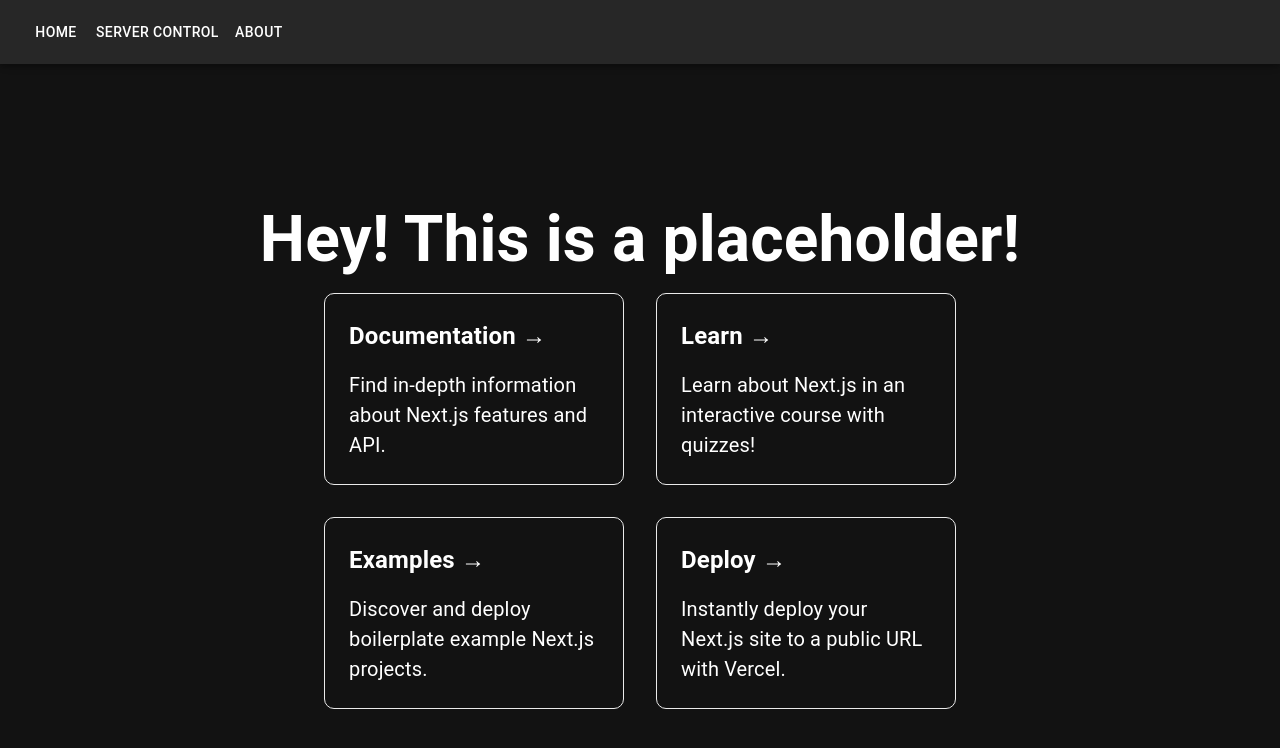
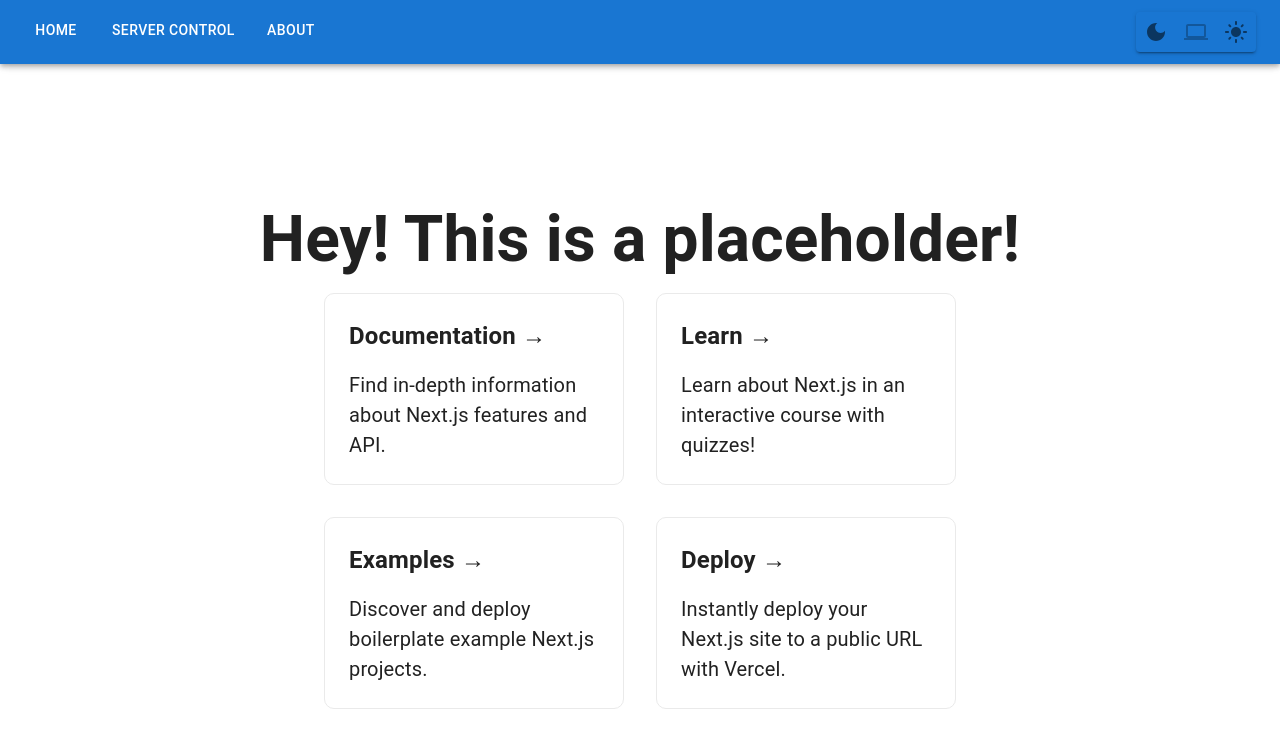
Before and after one commit to heloman1/personal-website, a Next.js app in the folder nextjs/: page / in a window 1280 px wide. Shown: the top 748 px of the page. Built offline with nearby package versions, Linux system fonts and the light colour scheme.

Commit message:
Added themes, pages can add buttons to navbar

```diff
--- a/nextjs/additional.d.ts
+++ b/nextjs/additional.d.ts
@@ -1,10 +1,12 @@
 // Used by server control to display a navbar with different links
-import type { ReactElement, ReactNode } from "react";
+import type { ReactElement, ReactNode, Dispatch, SetStateAction } from "react";
 import type { NextPage } from "next";
 import type { AppProps } from "next/app";
 
+export type ThemeMode = "light" | "dark" | "system";
+
 export type NextPageWithLayoutOverride = NextPage & {
-    NavbarOverride?: () => ReactNode;
+    NavbarExtraButtons?: JSX.Element;
 };
 export type AppPropsWithLayoutOverride = AppProps & {
     Component: NextPageWithLayoutOverride;
--- a/nextjs/components/Navbar.tsx
+++ b/nextjs/components/Navbar.tsx
@@ -2,22 +2,68 @@ import Button from "@mui/material/Button";
 import AppBar from "@mui/material/AppBar";
 import Toolbar from "@mui/material/Toolbar";
 import Link from "next/link";
-import { PropsWithChildren } from "react";
+import { Dispatch, PropsWithChildren, SetStateAction } from "react";
+import { ButtonGroup, Grid, IconButton } from "@mui/material";
+import { Computer, DarkMode, LightMode } from "@mui/icons-material";
+import { ThemeMode } from "../additional";
 
-export default function Navbar({ children }: PropsWithChildren<{}>) {
+export default function Navbar({
+    setTheme,
+    children,
+}: PropsWithChildren<{ setTheme: Dispatch<SetStateAction<ThemeMode>> }>) {
     return (
         <AppBar>
             <Toolbar>
+                <Grid container>
+                    <Grid container item xs={6} spacing={2}>
+                        <Grid item>
                             <Button color="inherit">
                                 <Link href="/">Home</Link>
                             </Button>
+                        </Grid>
+
+                        <Grid item>
                             <Button color="inherit">
-                    <Link href="/server-control">Server Control</Link>
+                                <Link href="/server-control">
+                                    Server Control
+                                </Link>
                             </Button>
+                        </Grid>
+
+                        <Grid item>
                             <Button color="inherit">
                                 <Link href="/about">About</Link>
                             </Button>
+                        </Grid>
+                    </Grid>
+
+                    <Grid
+                        container
+                        item
+                        xs={6}
+                        justifyContent="end"
+                        spacing={2}
+                    >
                         {children}
+
+                        <Grid item>
+                            <ButtonGroup variant="contained">
+                                <IconButton onClick={() => setTheme("dark")}>
+                                    <DarkMode />
+                                </IconButton>
+                                <IconButton
+                                    disabled
+                                    onClick={() => setTheme("system")}
+                                >
+                                    <Computer />
+                                </IconButton>
+                                <IconButton onClick={() => setTheme("light")}>
+                                    <LightMode />
+                                </IconButton>
+                            </ButtonGroup>
+                        </Grid>
+                    </Grid>
+                </Grid>
             </Toolbar>
         </AppBar>
     );
--- a/nextjs/pages/_app.tsx
+++ b/nextjs/pages/_app.tsx
@@ -1,19 +1,36 @@
 import "../styles/globals.css";
 import Navbar from "../components/Navbar";
-import { AppPropsWithLayoutOverride } from "../additional";
-import { ThemeProvider, createTheme, CssBaseline } from "@mui/material";
+import { AppPropsWithLayoutOverride, ThemeMode } from "../additional";
+import { ThemeProvider, createTheme, CssBaseline, Grid } from "@mui/material";
+import { useState } from "react";
 
-const theme = createTheme({
-    palette: {
-        mode: "dark",
-    },
-});
-
+const themes = {
+    dark: createTheme({
+        palette: {
+            mode: "dark",
+        },
+    }),
+    light: createTheme({
+        palette: {
+            mode: "light",
+        },
+    }),
+    system: createTheme({
+        palette: {
+            mode: "light",
+        },
+    }),
+};
 function MyApp({ Component, pageProps }: AppPropsWithLayoutOverride) {
+    let [themeMode, setThemeMode] = useState<ThemeMode>("light");
     return (
-        <ThemeProvider theme={theme}>
+        <ThemeProvider theme={themes[themeMode]}>
             <CssBaseline />
-            {Component.NavbarOverride ? Component.NavbarOverride() : <Navbar />}
+            <Navbar setTheme={setThemeMode}>
+                <Grid item>
+                    {Component.NavbarExtraButtons}
+                </Grid>
+            </Navbar>
             <main>
                 <Component {...pageProps} />
             </main>
```
Also changed, not shown: nextjs/pages/server-control/index.tsx (+4 -6 lines). Lines whose indentation alone changed are shown as unchanged.
